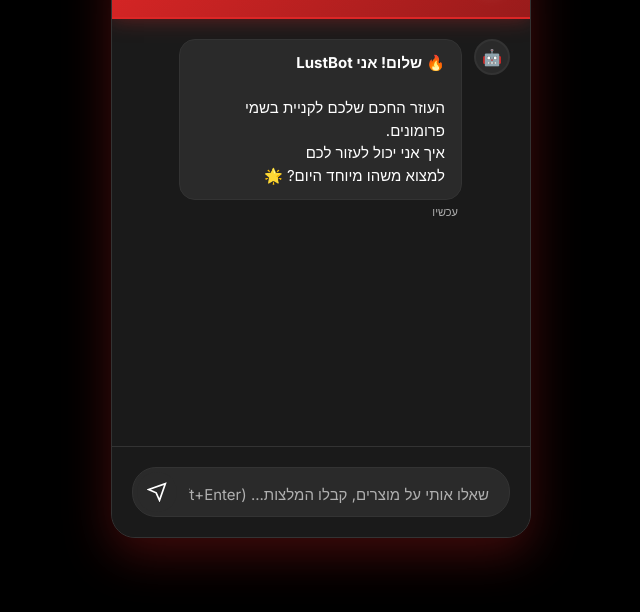
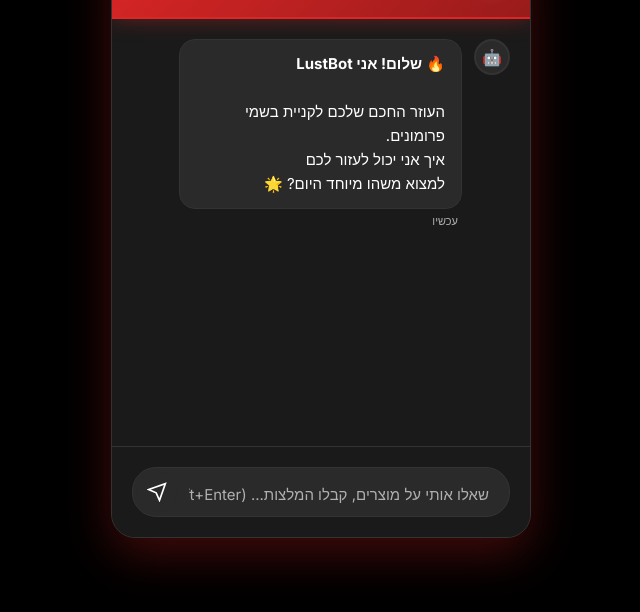
Before and after one commit to ShayFeldboy1010/lustbot-standalone, a plain HTML site: page frontend/index.html in a window 1280 px wide. Shown: the part 162-774 px from the top of the page, without its empty margins (319-959 px from the left). Drawn offline with Linux system fonts and the light colour scheme; files that its build step writes are made by us from their sources; files whose address does not match are found by name.

Commit message:
Fix frontend: enable line breaks display and improve text formatting

```diff
--- a/frontend/script.js
+++ b/frontend/script.js
@@ -164,8 +164,8 @@ class LustBot {
         const urlRegex = /(https?:\/\/[^\s]+)/g;
         text = text.replace(urlRegex, '<a href="$1" target="_blank" rel="noopener">$1</a>');
 
-        // Remove newlines - let text flow naturally
-        text = text.replace(/\n/g, ' ');
+        // Convert line breaks to HTML breaks for proper display
+        text = text.replace(/\n/g, '<br>');
 
         // Look for product information patterns and format them
         // This is a simple example - you can enhance this based on your product response format
--- a/frontend/style.css
+++ b/frontend/style.css
@@ -193,9 +193,9 @@ body {
     border: 1px solid var(--border);
     font-size: 15px;
     font-weight: 400;
-    line-height: 1.5;
+    line-height: 1.6;
     word-wrap: break-word;
-    white-space: normal; /* Don't preserve newlines - let text flow normally */
+    white-space: normal; /* Allow HTML breaks to work */
     direction: rtl; /* RTL for Hebrew text */
     text-align: right; /* Right-align text */
     font-family: 'Inter', 'Poppins', 'Heebo', sans-serif;
```
